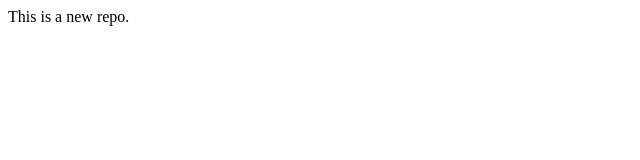
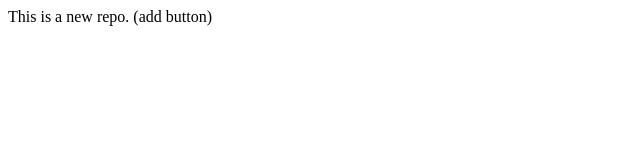
Before and after one commit to vaibhavgarg230/localrepo, a plain HTML site: page index.html in a window 1280 px wide. Shown: the whole page, without its empty margins (0-640 px from the left). Drawn offline with Linux system fonts and the light colour scheme.

```diff
--- a/index.html
+++ b/index.html
@@ -1 +1 @@
-<p>This is a new repo.</p>
+<p>This is a new repo. (add button)</p>
```
